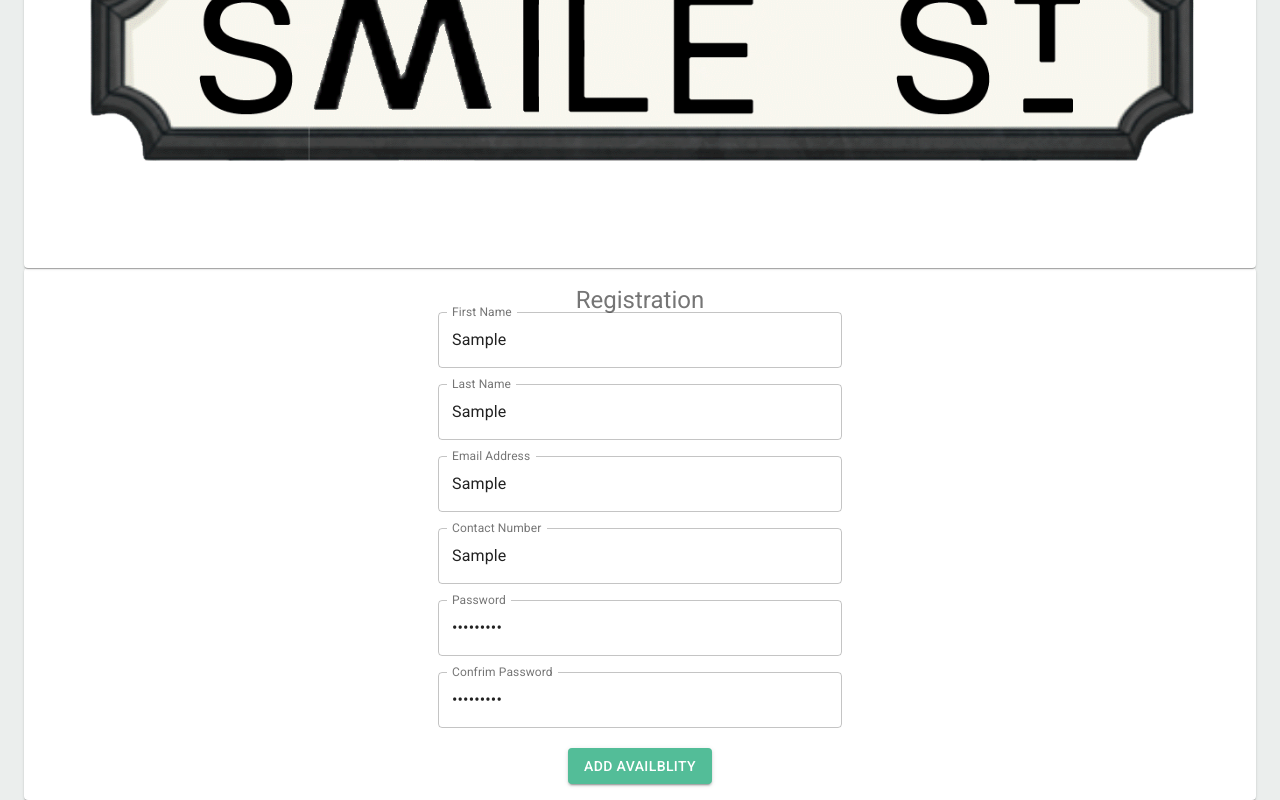
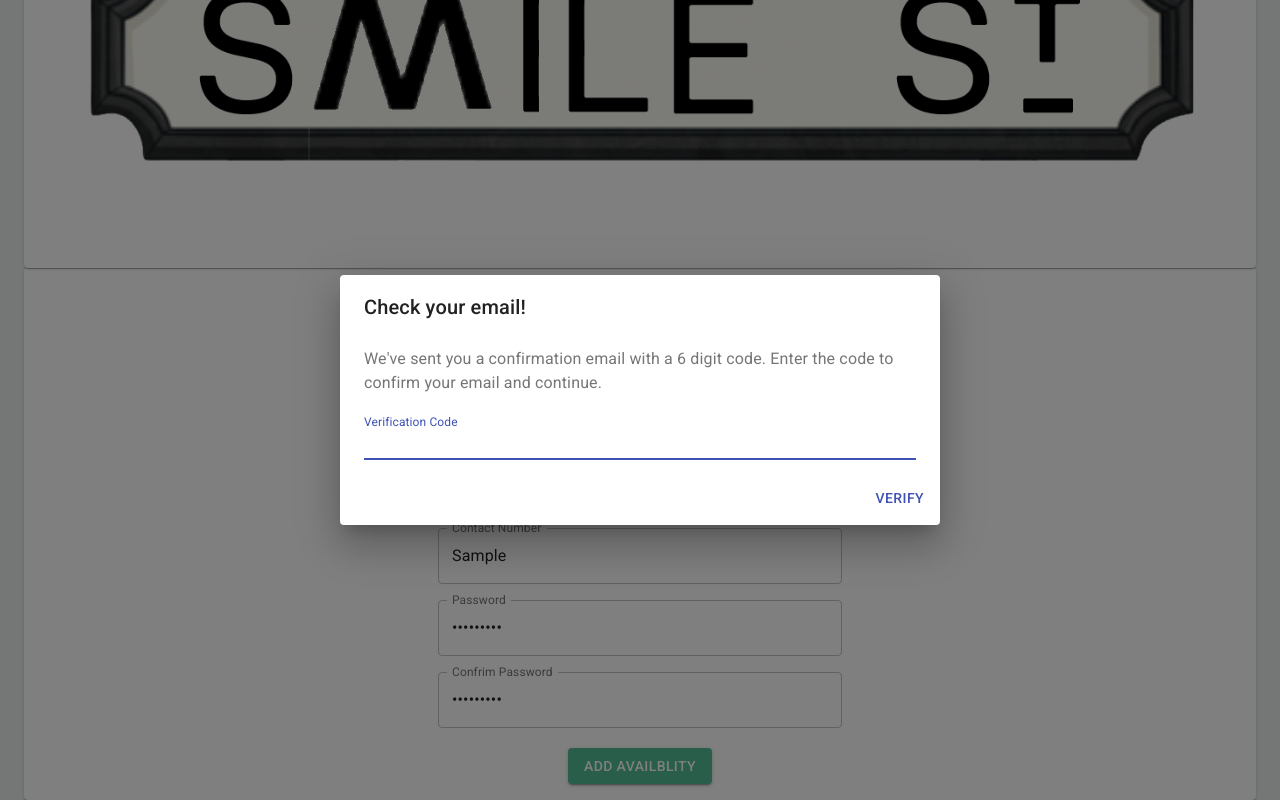
Before and after one commit to smile-street/smile-street, a React (Create React App) app in the folder smile-street-react/: page /Registration in a window 1280 px wide. Both pictures are taken after typing "Sample", "Sample", "Sample", "Sample", "Sample123", "Sample123" into the empty fields and a click on the button "ADD AVAILBLITY". Shown: the part 153-953 px from the top of the page. Built offline with nearby package versions, Linux system fonts and the light colour scheme.

Commit message:
overlay dialog and toast added

```diff
--- a/smile-street-react/src/components/Registration/Registration.js
+++ b/smile-street-react/src/components/Registration/Registration.js
@@ -6,7 +6,14 @@ import {
   Container,
   TextField,
   Button,
+  Dialog,
+  DialogActions,
+  DialogTitle,
+  DialogContent,
+  DialogContentText,
+  Snackbar,
 } from "@material-ui/core";
+import MuiAlert from '@material-ui/lab/Alert';
 import PageHeading from "../PageHeading/PageHeading";
 import PasswordRecovery from "../PasswordRecovery/PasswordRecovery";
 
@@ -48,6 +55,10 @@ const useStyles = makeStyles((theme) => ({
   },
 }));
 
+function Alert(props) {
+  return <MuiAlert elevation={6} variant="filled" {...props} />;
+}
+
 export default function Registration() {
   const classes = useStyles();
   const [firstName, setFirstName ] = useState("");
@@ -56,8 +67,23 @@ export default function Registration() {
   const [contactNumber, setContactNumber ] = useState("");
   const [password, setPassword ] = useState("");
   const [confirmPassword, setConfirmPassword ] = useState("");
-
+  const [openDialog, setOpenDialog] = useState(false);
+  const [openToast, setOpenToast] = useState(false);
+  //dialog
+  const handleDialogClose = () => setOpenDialog(false);
+  //toast
+  const handleDialogClick = () => {
+    handleDialogClose();
+    setOpenToast(true);
+  };
+  const handleToastClose = (event, reason) => {
+    if (reason === 'clickaway') {
+      return;
+    }
+    setOpenToast(false);
+  };
   function handleClick() {
+    setOpenDialog(true);
     console.log([{
       "firstName": firstName,
       "lastName": lastName,
@@ -144,6 +170,32 @@ export default function Registration() {
           </Grid>
         </Container>
       </Paper>
+      {/* dialog overlay */}
+      <Dialog open={openDialog} onClose={handleDialogClose} aria-labelledby="form-dialog-title">
+        <DialogTitle id="form-dialog-title">Check your email!</DialogTitle>
+        <DialogContent>
+          <DialogContentText>
+            We've sent you a confirmation email with a 6 digit code. Enter the code to confirm your email and continue.
+          </DialogContentText>
+          <TextField
+            autoFocus
+            margin="dense"
+            id="verificationCode"
+            label="Verification Code"
+            fullWidth
+          />
+        </DialogContent>
+        <DialogActions>
+          <Button onClick={handleDialogClick} color="primary">
+            Verify
+          </Button>
+        </DialogActions>
+      </Dialog>
+      <Snackbar open={openToast} autoHideDuration={6000} onClose={handleToastClose} anchorOrigin={{ vertical: 'bottom', horizontal: 'left' }}>
+        <Alert onClose={handleToastClose} severity="success">
+          Email confirmed!
+        </Alert>
+      </Snackbar>
     </Container>
   );
 }
```
